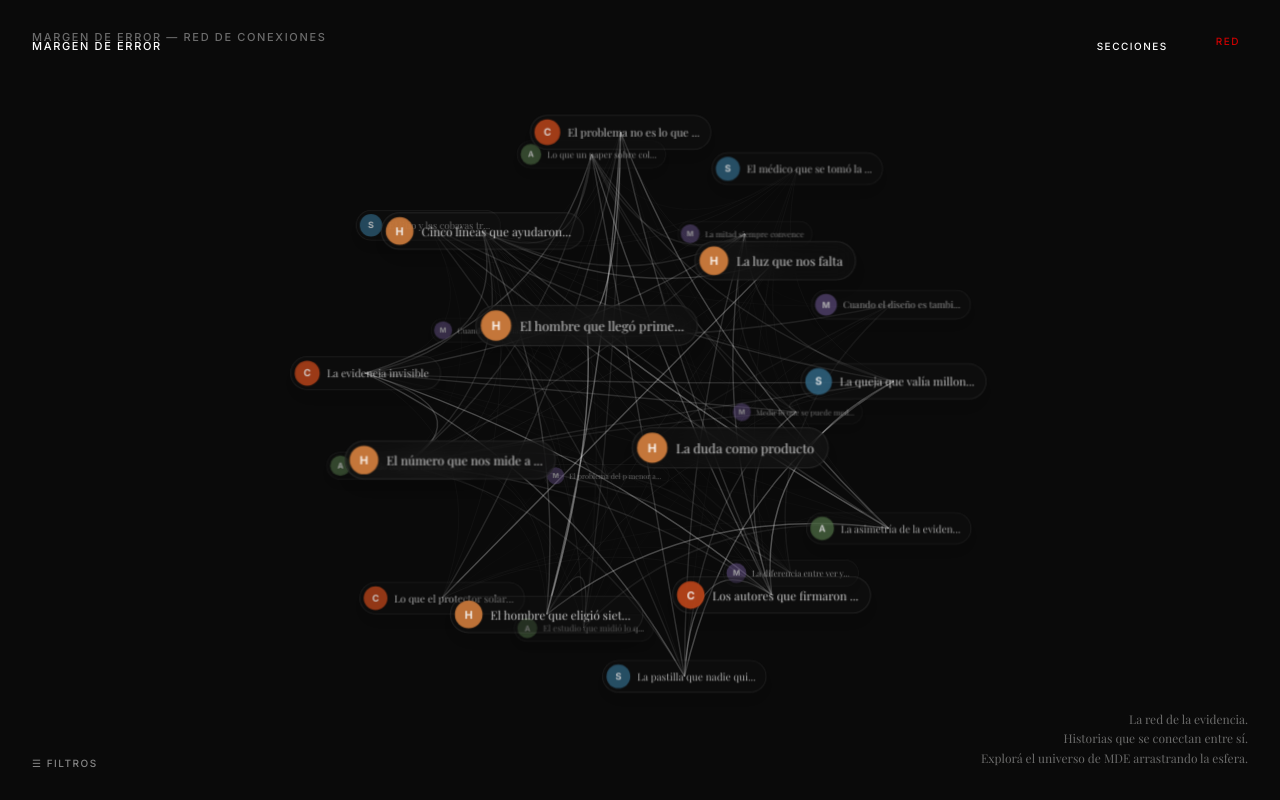
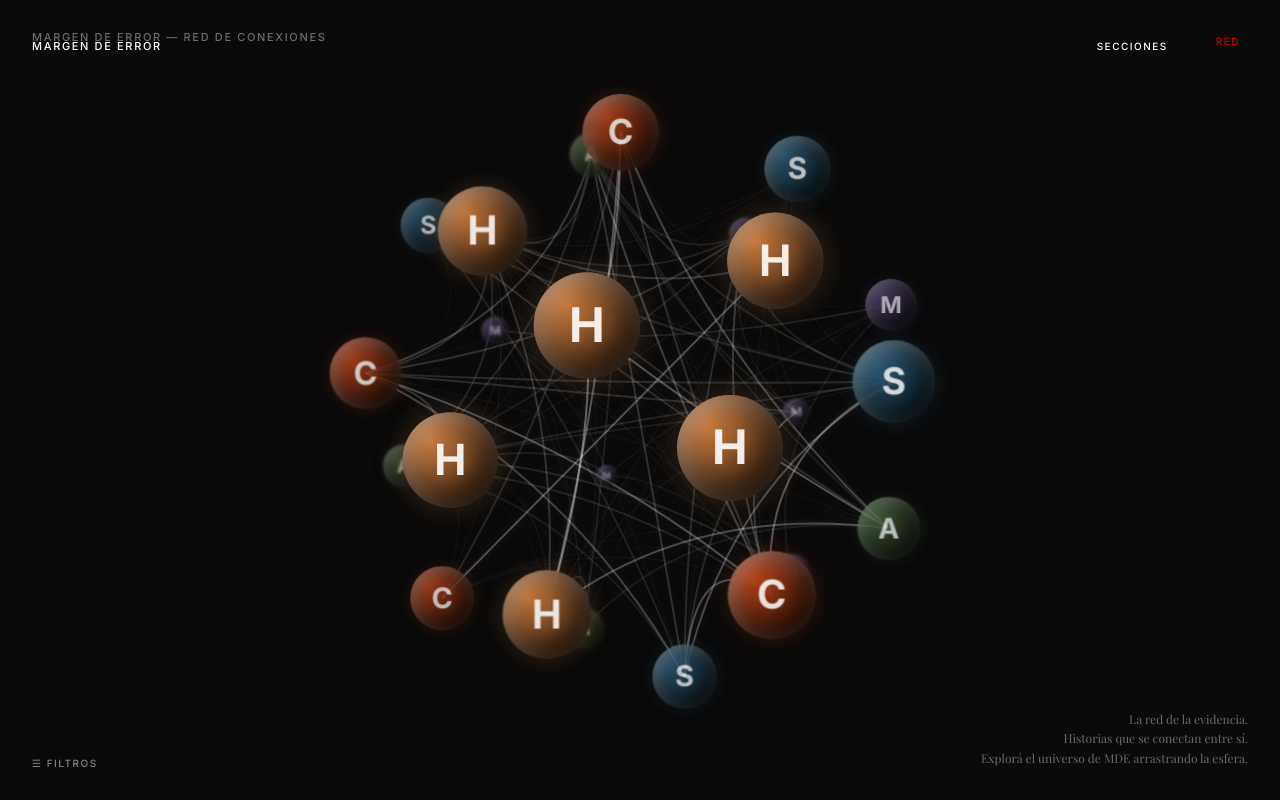
Before and after one commit to margendeerror-mde/margen-de-error, a Next.js app: page /red in a window 1280 px wide. Built offline with nearby package versions, Linux system fonts and the light colour scheme.

Commit message:
UI: Rediseño visual 3D completo de LA RED (esferas de cristal interactivo y efecto blur)

```diff
--- a/components/NetworkMap.tsx
+++ b/components/NetworkMap.tsx
@@ -114,7 +114,7 @@ export default function NetworkMap({ piezas }: { piezas: MinimalPieza[] }) {
         px: Math.cos(theta) * Math.sin(phi),
         py: Math.sin(theta) * Math.sin(phi),
         pz: Math.cos(phi),
-        radius: isMobile ? 14 : 18,
+        radius: isMobile ? 24 : 32,
       };
     });
 
@@ -170,7 +170,8 @@ export default function NetworkMap({ piezas }: { piezas: MinimalPieza[] }) {
       .join("path")
       .attr("fill", "none")
       .attr("stroke", "#FFFFFF")
-      .attr("stroke-width", d => d.weight >= 4 ? 1.5 : 0.5)
+      .attr("stroke-width", d => d.weight >= 4 ? 2 : 0.8)
+      .style("filter", "drop-shadow(0px 0px 4px rgba(255,255,255,0.3))")
       .style("pointer-events", "none");
 
     // 3. Render HTML Nodes (Glassmorphism Capsules)
@@ -191,11 +192,12 @@ export default function NetworkMap({ piezas }: { piezas: MinimalPieza[] }) {
       })
       .on("mouseenter", (event, d) => {
         hoveredNodeId = d.id;
-        d3.select(event.currentTarget).style("border-color", "rgba(255,255,255,0.8)");
+        d3.select(event.currentTarget).select('.sphere-node').style("box-shadow", "inset -8px -8px 20px rgba(0,0,0,0.6), inset 3px 3px 15px rgba(255,255,255,0.9), 0 0 30px rgba(255,255,255,0.8)");
       })
-      .on("mouseleave", (event) => {
+      .on("mouseleave", (event, d) => {
         hoveredNodeId = null;
-        d3.select(event.currentTarget).style("border-color", "rgba(255,255,255,0.1)");
+        const color = SECCION_COLORS[d.pieza.seccion] || '#666';
+        d3.select(event.currentTarget).select('.sphere-node').style("box-shadow", `inset -8px -8px 20px rgba(0,0,0,0.6), inset 3px 3px 15px rgba(255,255,255,0.4), 0 0 20px ${color}40`);
       });
 
     // Build capsule inner HTML
@@ -203,19 +205,19 @@ export default function NetworkMap({ piezas }: { piezas: MinimalPieza[] }) {
       const color = SECCION_COLORS[d.pieza.seccion] || '#666';
       const initial = d.pieza.seccion.charAt(0).toUpperCase();
       const title = d.pieza.titulo;
-      // Truncate title
-      const shortTitle = title.length > 25 ? title.substring(0, 25) + '...' : title;
 
       return `
-        <div class="flex items-center gap-2 pr-3 py-1 pl-1 rounded-full border border-white/10 shadow-lg backdrop-blur-md transition-colors duration-300"
-             style="background: rgba(20,20,20,0.4);">
-          <div class="flex items-center justify-center font-bold text-[11px] text-white/90 rounded-full shrink-0"
-               style="background-color: ${color}; width: 28px; height: 28px;">
+        <div class="relative group" style="width: ${d.radius * 2}px; height: ${d.radius * 2}px;">
+          <div class="sphere-node absolute inset-0 flex items-center justify-center font-bold text-white/90 rounded-full transition-all duration-300"
+               style="background: radial-gradient(circle at 30% 30%, ${color}, #000000 120%); box-shadow: inset -8px -8px 20px rgba(0,0,0,0.6), inset 3px 3px 15px rgba(255,255,255,0.4), 0 0 20px ${color}40; font-size: ${d.radius * 0.9}px;">
             ${initial}
           </div>
-          <span class="text-xs font-serif text-white/80 whitespace-nowrap overflow-hidden">
-            ${shortTitle}
-          </span>
+          <!-- Title tooltip -->
+          <div class="absolute top-[110%] left-1/2 -translate-x-1/2 mt-2 px-3 py-1.5 bg-black/90 backdrop-blur-xl border border-white/20 rounded-lg pointer-events-none opacity-0 group-hover:opacity-100 transition-opacity duration-300 w-max max-w-[200px] shadow-[0_0_15px_rgba(255,255,255,0.1)]">
+            <span class="text-xs font-serif text-white/90 whitespace-normal text-center block leading-tight">
+              ${title}
+            </span>
+          </div>
         </div>
       `;
     });
@@ -320,8 +322,16 @@ export default function NetworkMap({ piezas }: { piezas: MinimalPieza[] }) {
       nodeDivs.style("transform", d => {
         const p = projectedNodes.get(d.id);
         if (!p) return "";
-        const scale = 0.6 + (p.z + 1) * 0.25; // z: -1 (back) to 1 (front)
+        const scale = 1 + p.z * 0.7; // Exaggerate scale: back is 0.3, front is 1.7
         return `translate(calc(${p.x}px - 50%), calc(${p.y}px - 50%)) scale(${scale})`;
+      });
+
+      // Depth of field: blur nodes in the back
+      nodeDivs.style("filter", d => {
+        const p = projectedNodes.get(d.id);
+        if (!p) return "";
+        const blurPx = p.z < -0.2 ? Math.abs(p.z + 0.2) * 5 : 0;
+        return blurPx > 0 ? `blur(${blurPx}px)` : 'none';
       });
 
       nodeDivs.style("z-index", d => {
```
